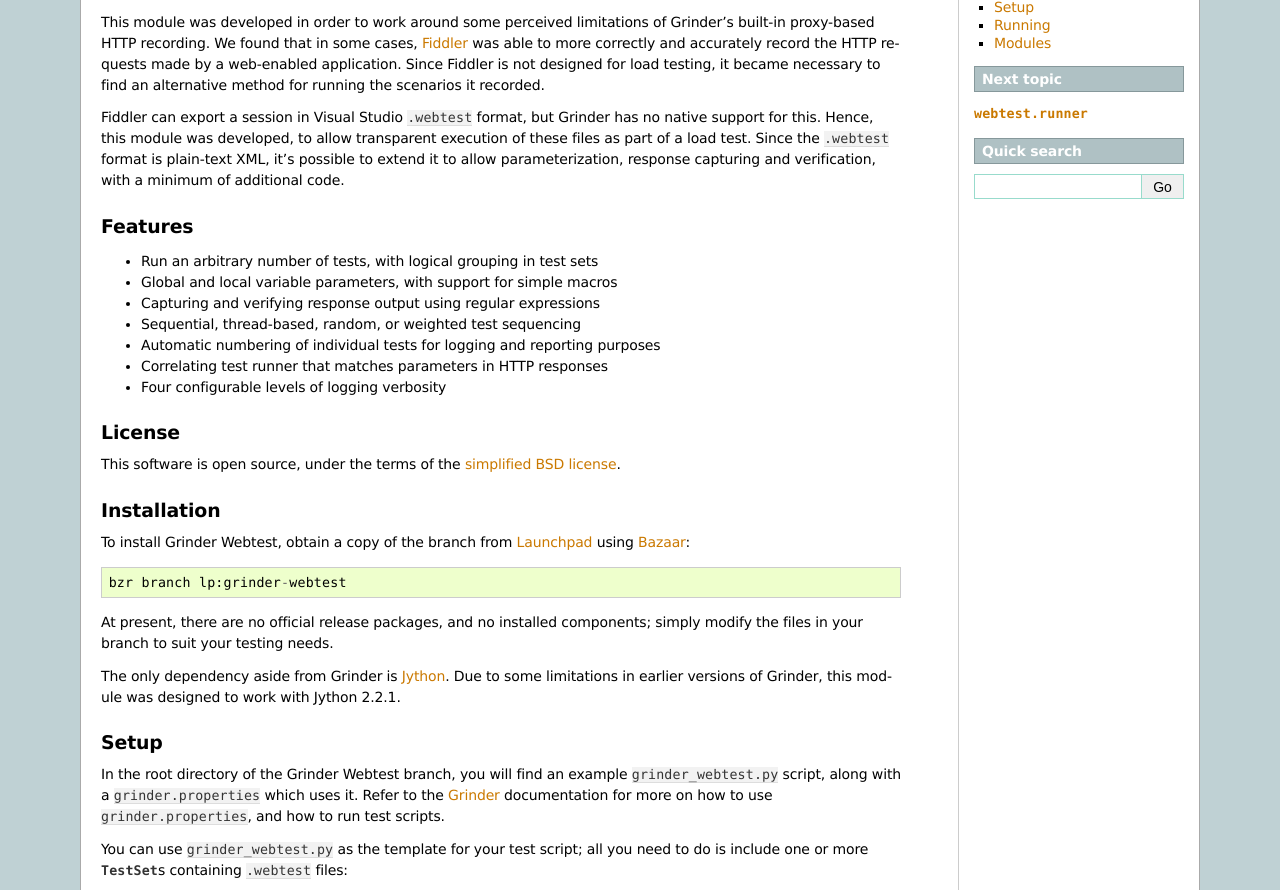
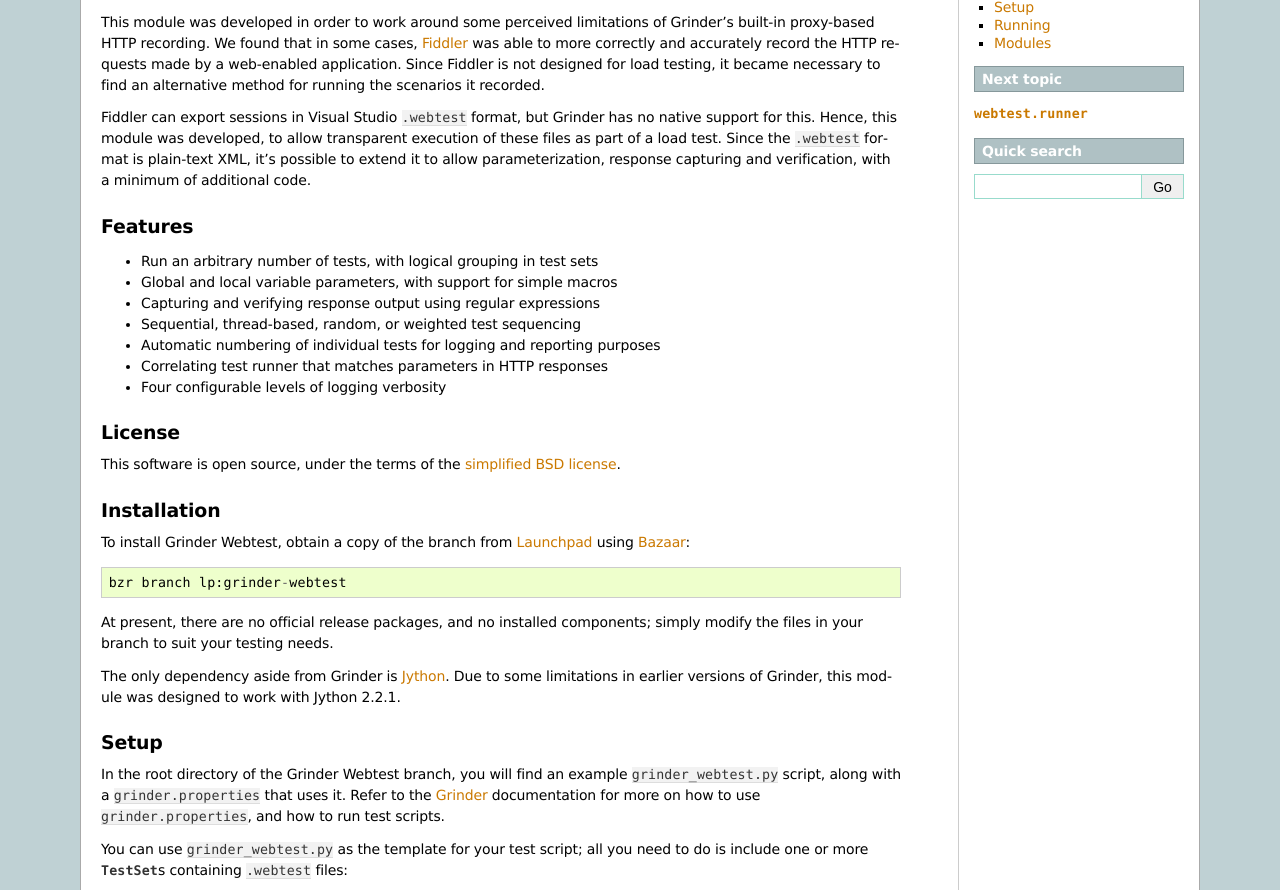
Before and after one commit to a-e/grinder-webtest, a Sphinx documentation site: the page built from docs/index.rst, in a window 1280 px wide. Shown: the part 178-1068 px from the top of the page. Built offline with Sphinx 7.4.7, drawn with Linux system fonts in a browser that asks for light colours.

```diff
--- a/docs/index.rst
+++ b/docs/index.rst
@@ -20,7 +20,7 @@ made by a web-enabled application. Since Fiddler is not designed for load
 testing, it became necessary to find an alternative method for running the
 scenarios it recorded.
 
-Fiddler can export a session in Visual Studio ``.webtest`` format, but Grinder
+Fiddler can export sessions in Visual Studio ``.webtest`` format, but Grinder
 has no native support for this. Hence, this module was developed, to allow
 transparent execution of these files as part of a load test. Since the
 ``.webtest`` format is plain-text XML, it's possible to extend it to allow
@@ -63,7 +63,7 @@ earlier versions of Grinder, this module was designed to work with Jython 2.2.1.
 Setup
 -----
 In the root directory of the Grinder Webtest branch, you will find an example
-``grinder_webtest.py`` script, along with a ``grinder.properties`` which uses
+``grinder_webtest.py`` script, along with a ``grinder.properties`` that uses
 it. Refer to the Grinder_ documentation for more on how to use
 ``grinder.properties``, and how to run test scripts.
 
```
Also changed, not shown: LICENSE.txt, 1 other file.
